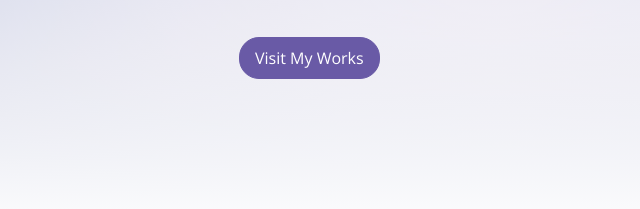
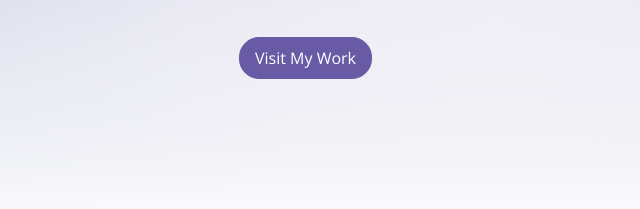
Before and after one commit to zunnurainbadar/zunnurainbadar.github.io, a plain HTML site: page index.html in a window 1280 px wide. Shown: the part 559-768 px from the top of the page, 141-781 px from the left. Drawn offline with nearby package versions, Linux system fonts and the light colour scheme; a web font is replaced by a local one.

Commit message:
Update index.html

```diff
--- a/index.html
+++ b/index.html
@@ -56,7 +56,7 @@
             </h1>
             <p class="header-subtitle">Senior Software Engineer</p>
 
-            <button class="btn btn-primary" ><a class="text-white" href="#portfolio">Visit My Works</a></button>
+            <button class="btn btn-primary" ><a class="text-white" href="#portfolio">Visit My Work</a></button>
         </div>
     </header><!-- end of page header -->
 
```
